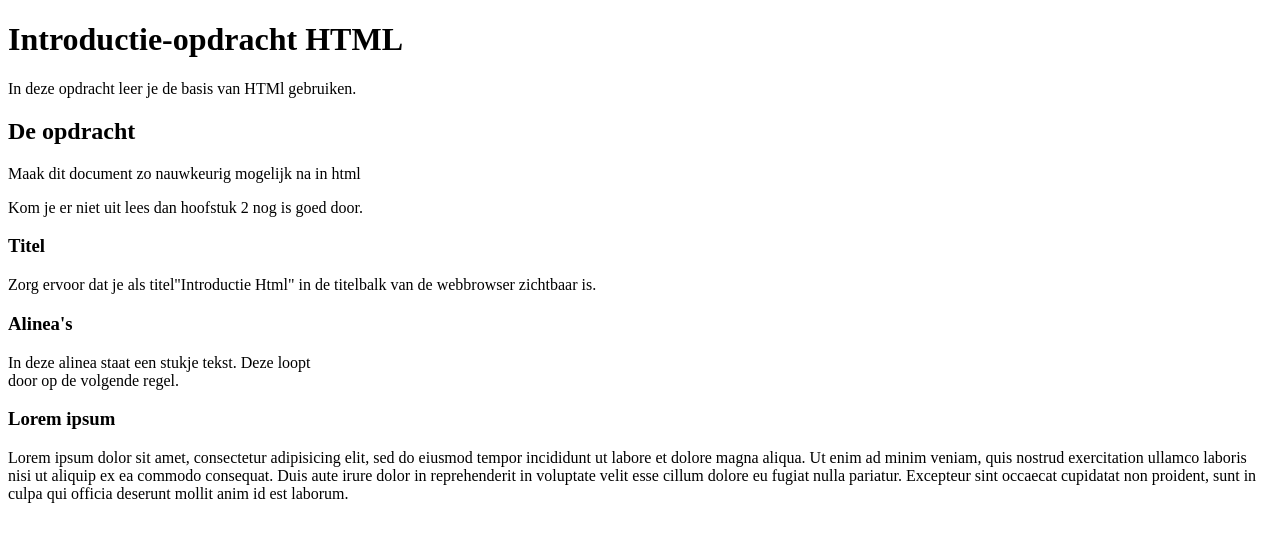
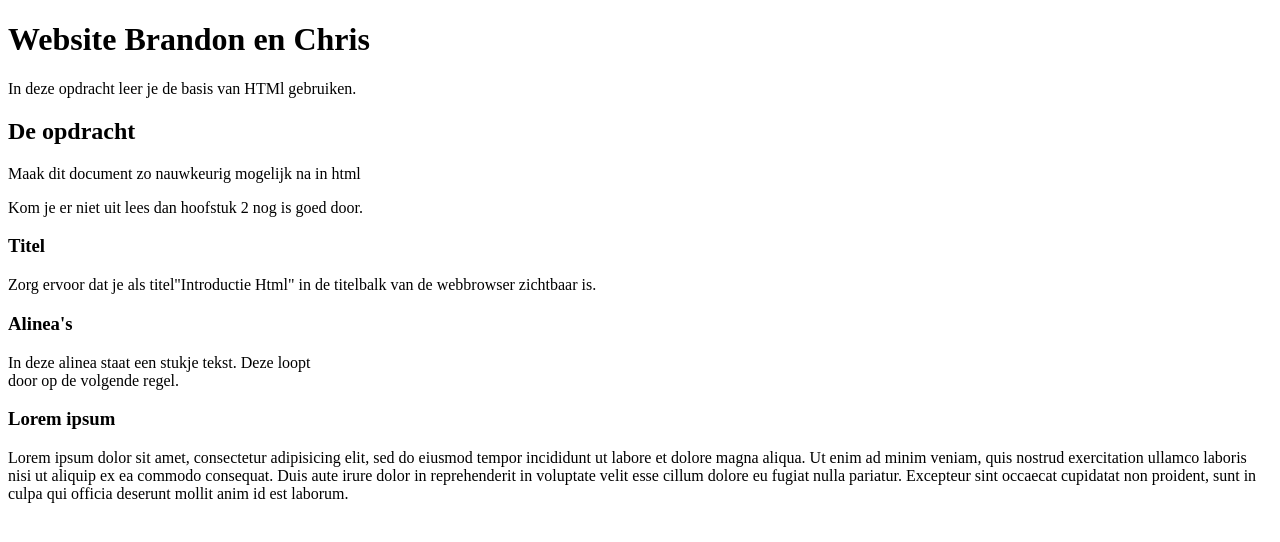
Before and after one commit to ottyv/ChrisWeymans.github.io, a plain HTML site: page index.html in a window 1280 px wide. Drawn offline with Linux system fonts and the light colour scheme.

Commit message:
Update index.html

```diff
--- a/index.html
+++ b/index.html
@@ -5,13 +5,13 @@
 
 <head>
 
-<title>Introductie HTMl</title>
+<title>Website Brandon en Chris</title>
 
 </head>
 
   <body>
 
-<h1>Introductie-opdracht HTML</h1>
+<h1>Website Brandon en Chris</h1>
 
 <p>In deze opdracht leer je de basis van HTMl gebruiken.</p>
 
```
